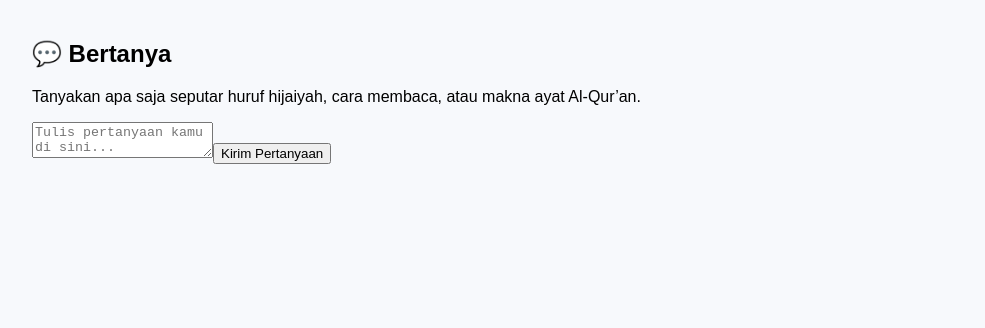
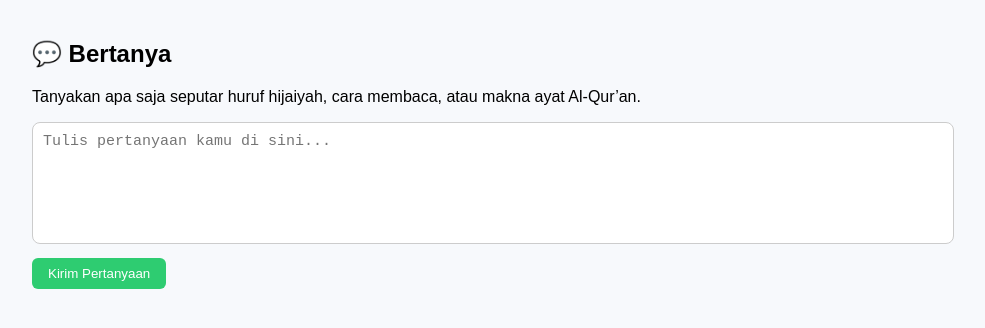
Before and after one commit to sptryogi/alquran-pwa, a React (Vite) app in the folder frontend/: page /ask in a window 1280 px wide. Shown: the top 328 px of the page, without its empty margins (158-1143 px from the left). Built offline with nearby package versions, Linux system fonts and the light colour scheme.

Commit message:
Update styles.css

```diff
--- a/frontend/src/styles.css
+++ b/frontend/src/styles.css
@@ -507,3 +507,34 @@ body {
   border-radius: 8px;
   background: #fafafa;
 }
+
+textarea {
+  width: 100%;
+  height: 100px;
+  border-radius: 8px;
+  border: 1px solid #ccc;
+  padding: 10px;
+  font-size: 15px;
+  resize: none;
+  margin-bottom: 10px;
+}
+
+button {
+  background-color: #2ecc71;
+  color: white;
+  padding: 8px 16px;
+  border: none;
+  border-radius: 6px;
+  cursor: pointer;
+}
+
+button:hover {
+  background-color: #27ae60;
+}
+
+.answer-box {
+  background: #f7f9fa;
+  padding: 12px;
+  border-radius: 8px;
+  margin-top: 10px;
+}
```
